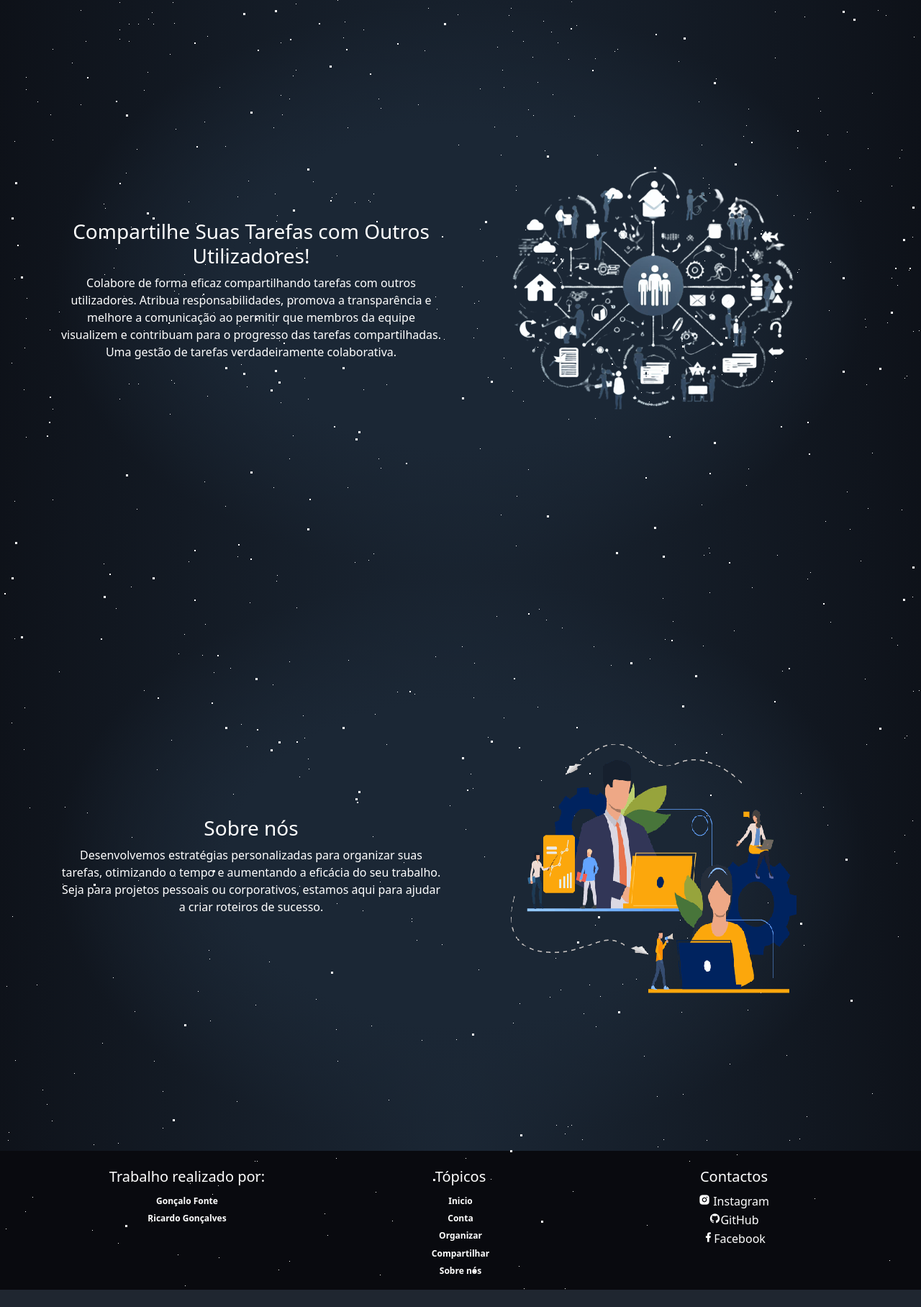
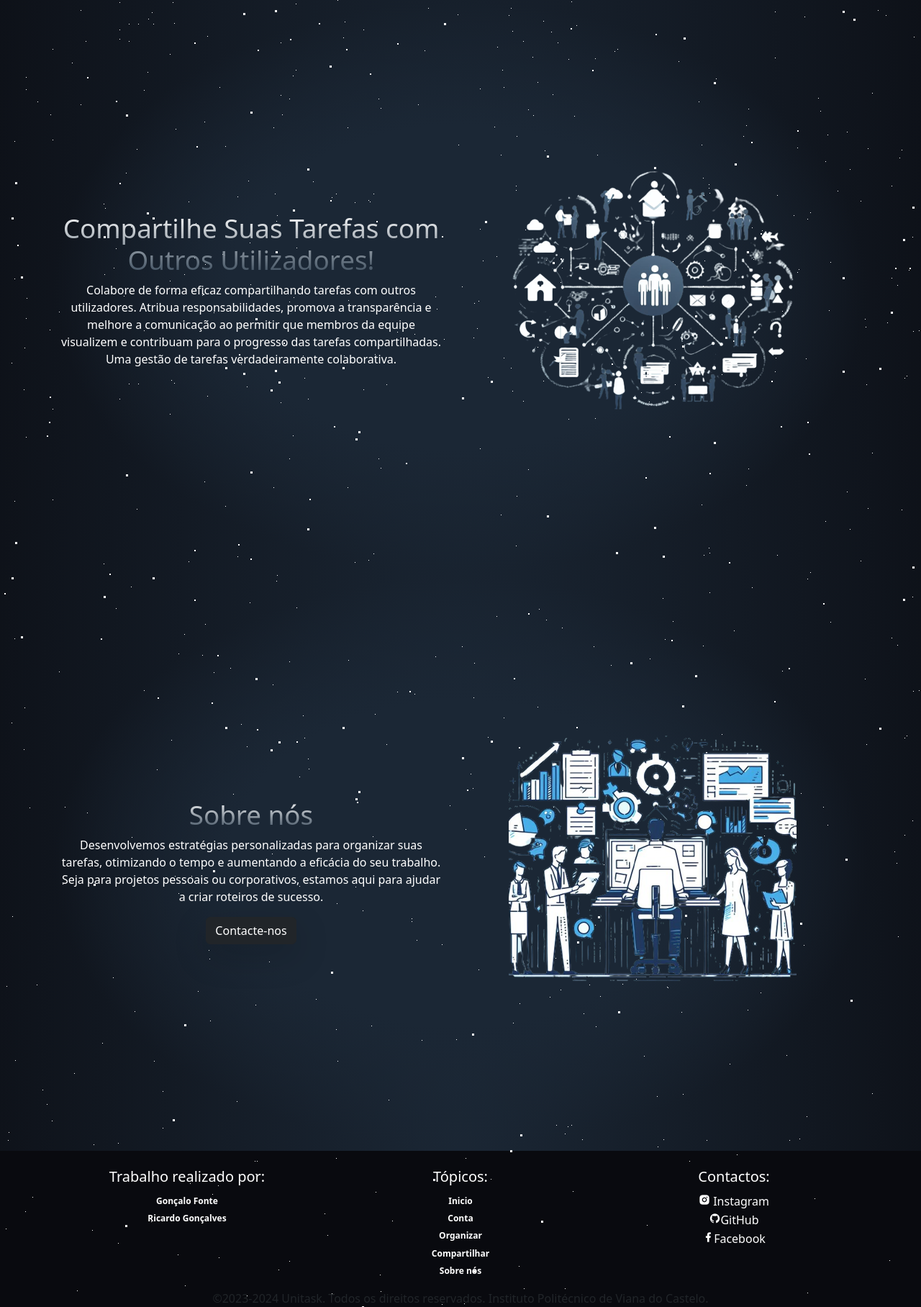
Before and after one commit to Fonntes/Trabalho-sir, a PHP site: page /Pages/index.html in a window 1280 px wide. Shown: the part 3307-5123 px from the top of the page at 72% size. Before the commit the page ends 5099 px from the top, so only its background shows below. Run offline with PHP 8.4, Linux system fonts and the light colour scheme; some libraries are stand-ins or nearby versions.

Commit message:
real finish

```diff
--- a/Pages/index.html
+++ b/Pages/index.html
@@ -136,9 +136,10 @@
                             <br>
                             <h3 class="text-monospace subTitle h">Sobre nós</h3>
                             <p class="text-justify">Desenvolvemos estratégias personalizadas para organizar suas tarefas, otimizando o tempo e aumentando a eficácia do seu trabalho. Seja para projetos pessoais ou corporativos, estamos aqui para ajudar a criar roteiros de sucesso.</p>
+                            <button onclick="location.href='mailto:unitaskoficial@gmail.com'" class="shadow-lg btn btn-dark">Contacte-nos</button>
                         </div>
                         <div class="col-md-6 text-center">
-                                <img src="/Images_landingpage/About Us.png" class="img-fluid" alt="Imagem responsiva">
+                                <img src="/Images_landingpage/aboutus.png" class="img-fluid" alt="Imagem responsiva">
                         </div>
                     </div>
                 </div>
@@ -148,9 +149,9 @@
     <footer class="footerZone">
         <br>
             <div class="container">
-                <div class="row">
+                <div class="row text-center">
                     <div class="col-sm text-center">
-                        <h5 class="h">Trabalho realizado por:</h5>
+                        <h5 class="footerp">Trabalho realizado por:</h5>
                         <ul class="list-unstyled">
                             <li>
                                 <a href="#home" class="badge badge-dark custom-link custom-badge">Gonçalo Fonte</a>
@@ -161,7 +162,7 @@
                         </ul>
                     </div>
                     <div class="col-sm text-center">
-                        <h5 class="h">Tópicos</h5>
+                        <h5 class="footerp">Tópicos:</h5>
                         <ul class="list-unstyled">
                             <li>
                                 <a href="#home" class="badge badge-dark custom-link custom-badge">Inicio</a>
@@ -181,7 +182,7 @@
                         </ul>
                     </div>
                     <div class="col-sm text-center">
-                        <h5 class="h">Contactos</h5>
+                        <h5 class="footerp">Contactos:</h5>
                         <ul class="list-unstyled text-center">
                             <li>
                                 <a href="https://www.instagram.com/unitaskoficial/" class="social-icons"><i class="ri-instagram-fill"></i> Instagram</a>
@@ -194,6 +195,7 @@
                             </li>
                         </ul>
                     </div>
+                    <h10 >©2023-2024 Unitask. Todos os direitos reservados. Instituto Politécnico de Viana do Castelo.</h10>
                 </div>
             </div>
     </footer>
--- a/Styles/index.css
+++ b/Styles/index.css
@@ -28,7 +28,10 @@ p{
 }
 
 .h{
-    color: white;
+    font-size:230%;
+    background: -webkit-linear-gradient(white, #38495a);
+    -webkit-background-clip: text;
+    -webkit-text-fill-color: transparent;
 }
 
 .icon{
@@ -67,3 +70,11 @@ p{
 .social-icons:hover {
     color: gray;
 }
+
+.direitos {
+    margin-top: -50%;
+}
+
+.footerp {
+    color: white;
+}
```
Also changed, not shown: Images_landingpage/About Us.png (deleted), Images_landingpage/aboutus.png (added).
